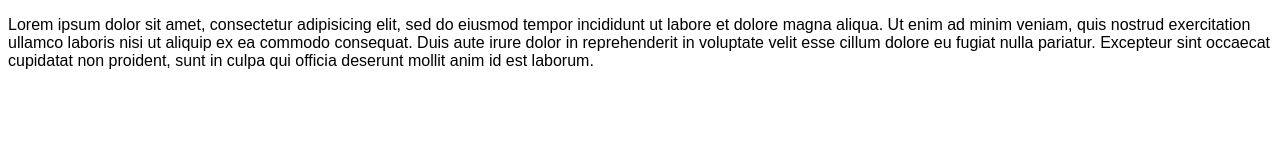
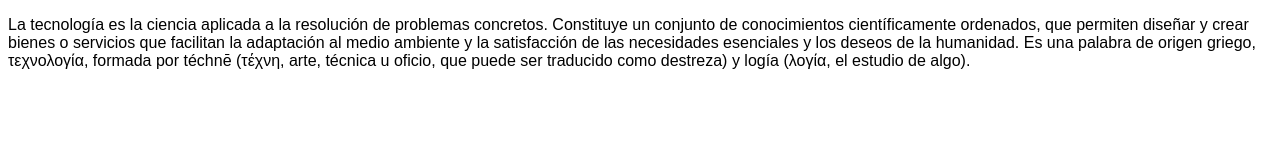
Before and after one commit to RocioBellon/s1ejercicioderepaso, a plain HTML site: page index.html in a window 1280 px wide. Drawn offline with Linux system fonts and the light colour scheme.

Commit message:
parrafo ciencia

```diff
--- a/index.html
+++ b/index.html
@@ -8,7 +8,7 @@
   </head>
   <body>
 <p>
-  Lorem ipsum dolor sit amet, consectetur adipisicing elit, sed do eiusmod tempor incididunt ut labore et dolore magna aliqua. Ut enim ad minim veniam, quis nostrud exercitation ullamco laboris nisi ut aliquip ex ea commodo consequat. Duis aute irure dolor in reprehenderit in voluptate velit esse cillum dolore eu fugiat nulla pariatur. Excepteur sint occaecat cupidatat non proident, sunt in culpa qui officia deserunt mollit anim id est laborum.
+  La tecnología es la ciencia aplicada a la resolución de problemas concretos. Constituye un conjunto de conocimientos científicamente ordenados, que permiten diseñar y crear bienes o servicios que facilitan la adaptación al medio ambiente y la satisfacción de las necesidades esenciales y los deseos de la humanidad. Es una palabra de origen griego, τεχνολογία, formada por téchnē (τέχνη, arte, técnica u oficio, que puede ser traducido como destreza) y logía (λογία, el estudio de algo).
 </p>
   </body>
 </html>
```
